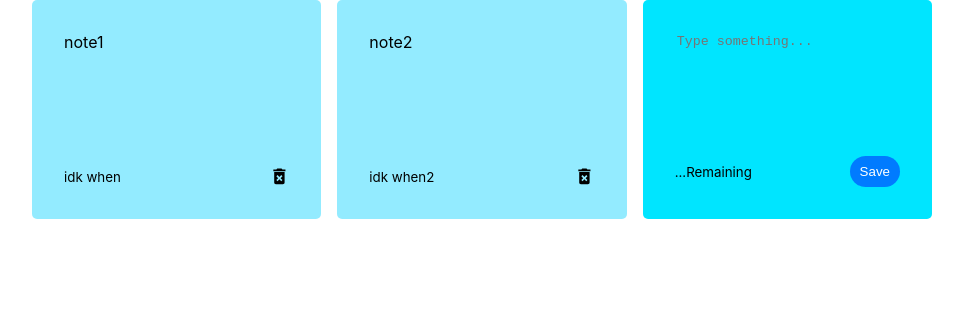
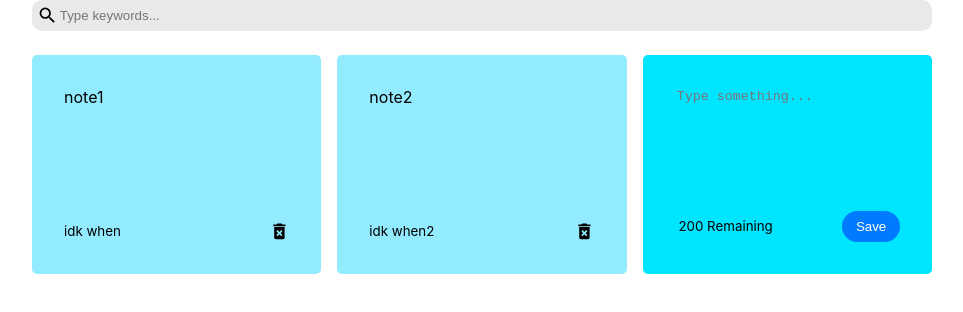
Before and after one commit to ylw311/notes-app, a React (Create React App) app: page / in a window 1280 px wide. Shown: the top 312 px of the page, without its empty margins (158-1121 px from the left). Built offline with nearby package versions, Linux system fonts and the light colour scheme.

Commit message:
added search functionality

```diff
--- a/src/App.js
+++ b/src/App.js
@@ -1,6 +1,7 @@
 import NotesList from './components/notesList';
 import { useState } from 'react';
 import {nanoid} from 'nanoid';
+import Search from './components/Search';
 
 const App = () => {
   const [note, setNote] = useState([
@@ -15,8 +16,33 @@ const App = () => {
     date: "idk when2"
   }
 ]);
+
+  const [searchText, setSearchText] = useState('');
+
+  const createNote = (text) => {
+    const date = new Date();
+    const newNote = {
+      id: nanoid,
+      text: text,
+      date: date.toLocaleDateString()
+    }
+
+    const newNotes = [...note, newNote];
+    setNote(newNotes);
+
+  };
+
+  const deleteNote = (id) => {
+    const newNotes = note.filter((note)=>note.id!==id);
+    setNote(newNotes);
+
+
+  }
+
+
   return <div className='container'>
-    <NotesList note={note}/>
+    <Search handleSearchNote={setSearchText}/>
+    <NotesList note={note.filter((note) => note.text.toLowerCase().includes(searchText))} handleAddNote={createNote} handleDeleteNote={deleteNote}/>
   </div>
 }
 
--- /dev/null
+++ b/src/components/CreateNote.js
@@ -0,0 +1,46 @@
+import {useState} from 'react';
+import note from './note';
+
+const CreateNote = ({handleAddNote}) => {
+
+    const [newText, setNewText] = useState('');
+    const limit = 200;
+
+
+    const handleChange = (event) => {
+        if (limit-event.target.value.length >=0) {
+            setNewText(event.target.value);
+        }
+    };
+
+    const handleSaveClick = () => {
+        if (newText.trim().length > 0) {
+            handleAddNote(newText);
+            setNewText('');
+        }
+
+    };
+
+    return (
+        <div className="note new">
+            <textarea
+                rows='8'
+                cols='10'
+                placeholder='Type something...'
+                value={newText}
+                onChange={handleChange}
+            ></textarea>
+
+
+
+            <div className="footer">
+                <small> {limit - newText.length} Remaining</small>
+                <button className='save' onClick={handleSaveClick}> Save </button>
+
+            </div>
+        </div>
+
+    );
+};
+
+export default CreateNote;
--- /dev/null
+++ b/src/components/Search.js
@@ -0,0 +1,11 @@
+import React from 'react';
+import { MdSearch } from 'react-icons/md';
+
+const Search = ({handleSearchNote}) => {
+    return <div className="search">
+        <MdSearch className='search-icons' size='1.3em' />
+        <input onChange={(e)=>handleSearchNote(e.target.value)} type='text' placeholder='Type keywords...' />
+    </div>;
+}
+
+export default Search;
--- a/src/components/note.js
+++ b/src/components/note.js
@@ -1,13 +1,13 @@
 import {MdDeleteForever} from 'react-icons/md'
 
-const note = ({id, text, date}) => {
+const note = ({id, text, date, handleDeleteNote}) => {
     return (
         <div className='note'>
             <span>{text}</span>
 
             <div className="footer">
                 <small>{date}</small>
-                <MdDeleteForever className='delete' size='1.3em'/>
+                <MdDeleteForever onClick={() => handleDeleteNote(id)} className='delete' size='1.3em'/>
             </div>
 
 
--- a/src/components/notesList.js
+++ b/src/components/notesList.js
@@ -1,11 +1,11 @@
 import Note from './note';
-import CreateNote from '../createNote';
+import CreateNote from './CreateNote';
 
-const notesList = ({note}) => {
+const notesList = ({note, handleAddNote, handleDeleteNote}) => {
     return (
     <div className='notelist'>
-        {note.map ((note) => <Note id={note.id} text={note.text} date={note.date}/>)}
-        <CreateNote />
+        {note.map ((note) => <Note id={note.id} text={note.text} date={note.date} handleDeleteNote={handleDeleteNote}/>)}
+        <CreateNote handleAddNote={handleAddNote}/>
     </div>
 
     );
--- a/src/index.css
+++ b/src/index.css
@@ -21,6 +21,7 @@ code {
   display: flex;
   flex-direction: column;
   justify-content: space-between;
+  white-space: pre-wrap;
 
 }
 
@@ -73,3 +74,26 @@ textarea:focus {
   padding-left: 10px;
 
 }
+
+.delete {
+  cursor: pointer;
+}
+
+.search {
+  display: flex;
+  align-items: center;
+  background-color: rgb(233, 233, 233);
+  border-radius: 10px;
+  padding: 5px;
+  margin-bottom: 1.5em;
+}
+
+.search input {
+  border: none;
+  background-color: rgb(233, 233, 233);
+}
+
+.search input:focus {
+  outline: none;
+
+}
```
